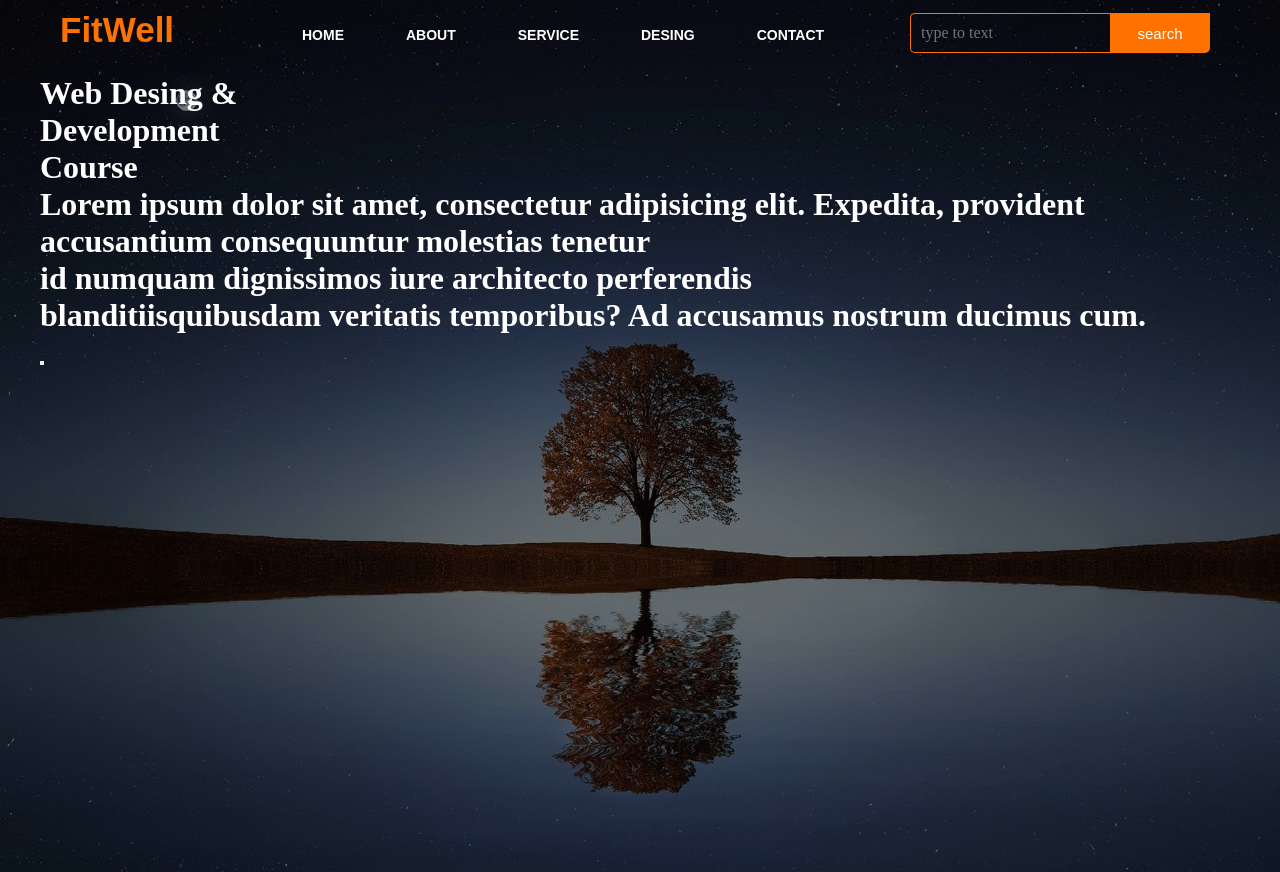
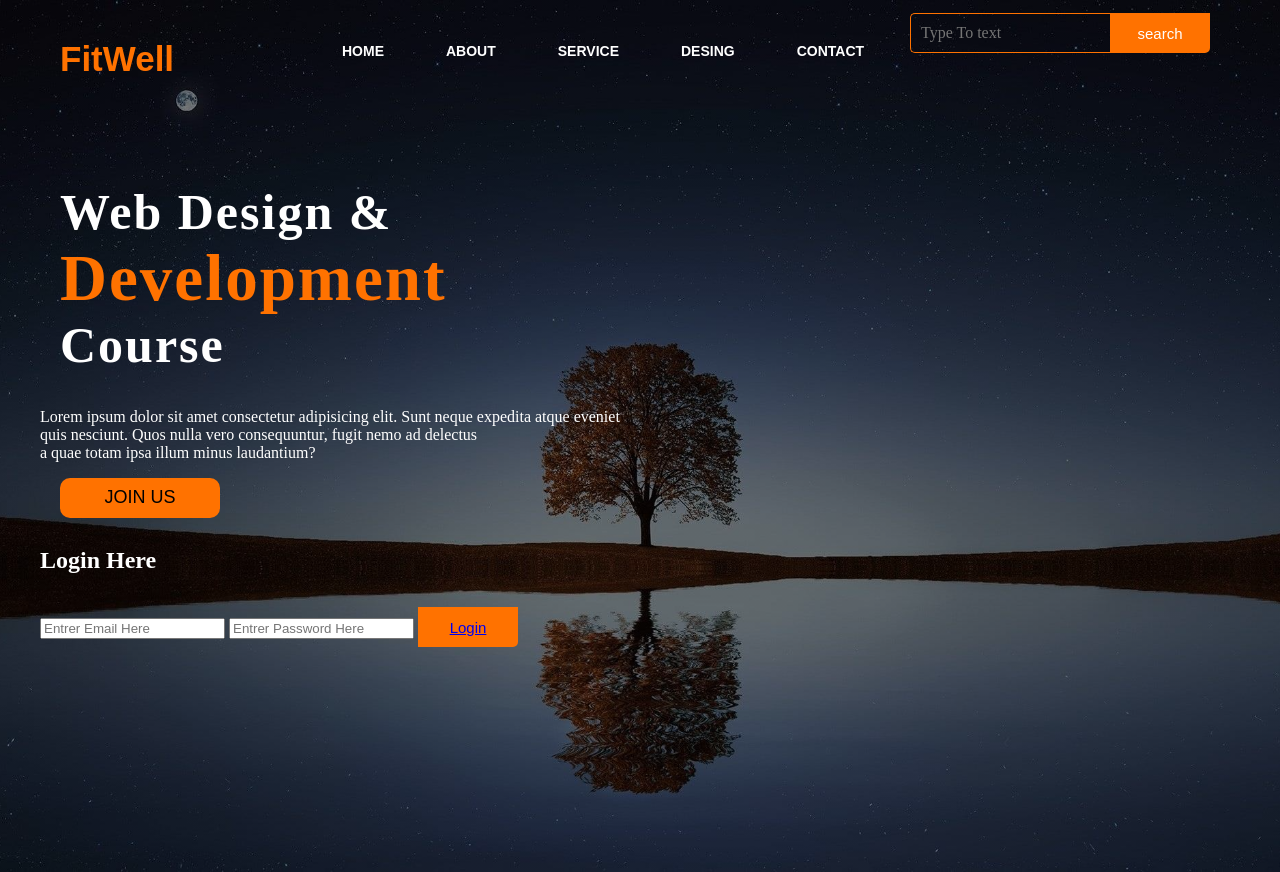
Before and after one commit to Omar-network/WebPage, a plain HTML site: page index.html in a window 1280 px wide. Drawn offline with Linux system fonts and the light colour scheme.

Commit message:
Added form

```diff
--- a/index.html
+++ b/index.html
@@ -24,17 +24,24 @@
                 </ul>
             </div>
             <div class="search">
-                <input class="srch" type="search" name="" placeholder="type to text">
+                <input class="srch" type="search" name="" placeholder="Type To text">
                 <a href="#"> <button class="btn">search</button></a>
             </div>
         </div>
           <div class="content">
-            <h1>Web</1> Desing & <br><span>Development <br>Course</span>
-                <p class="par">Lorem ipsum dolor sit amet, consectetur adipisicing elit. Expedita, provident accusantium consequuntur molestias tenetur
-                    <br> id numquam dignissimos iure architecto perferendis
-                    <br> blanditiisquibusdam veritatis temporibus? Ad accusamus nostrum ducimus cum.</p>
+                 <h1>Web Design & <br><span>Development</span> <br>Course</h1>
+                 <p class="par">Lorem ipsum dolor sit amet consectetur adipisicing elit. Sunt neque
+                 expedita atque eveniet <br> quis nesciunt. Quos nulla vero consequuntur, fugit nemo ad delectus
+                <br> a quae totam ipsa illum minus laudantium?</p>
 
-                    <button class="cn"><a href="#"></a></button>
+              <button class="cn"><a href="#">JOIN US</a></button>
+
+              <div class="form">
+                <h2>Login Here</h2>
+                <input type="email" name="email" placeholder="Entrer Email Here">
+                <input type="password" name="" placeholder="Entrer Password Here">
+                <button class="btn"><a href="#">Login</a></button>
+              </div>
 
           </div>
     </div>
--- a/style.css
+++ b/style.css
@@ -1,14 +1,15 @@
-*{
+body{
     margin: 0;
     padding: 0;
 
 }
 .main{
     width: 100%;
-    background: linear-gradient(to top, rgba(0,0,0,0.5)50%,rgba(0,0,0,0.5)50%), url(1.jpg);
+    background: linear-gradient(to top, rgba(0,0,0,0.5) 50%, rgba(0,0,0,0.5) 50%), url('1.jpg');
     background-position: center;
     background-size: cover;
     height: 109vh;
+    background-repeat: no-repeat;
 }
 .navbar{
     width: 1200px;
@@ -51,7 +52,7 @@ ul li a{
     color: #fff;
     font-family: Arial;
     font-weight: bold;
-    transition: o.4s ease-in-out;
+    transition: 0.4s ease-in-out;
 }
 
 ul li a:hover{
@@ -94,7 +95,7 @@ ul li a:hover{
 .btn:focus{
     outline: none;
 }
-srch.focus{
+.srch.focus{
     outline: none;
 }
 .content{
@@ -105,16 +106,43 @@ srch.focus{
     position: relative;
 }
 .content.par{
-    padding-left: 29px;
+    padding-left: 20px;
     padding-bottom: 25px;
-     font-family:Arial;
-     letter-spacing: 1.2px;
-     line-height: 30px;
+    font-family: Arial;
+    letter-spacing: 1.2px;
+    line-height: 30px;
 }
-.content.h1{
+.content h1{
     font-family: 'Times New Roman';
     font-size: 50px;
     padding-left: 20px;
     margin-top: 9%;
     letter-spacing: 2px;
 }
+
+.content .cn{
+    width: 160px;
+    height: 40px;
+    background: #ff7200;
+    border: none;
+    margin-bottom: 10px;
+    margin-left: 20px;
+    font-size: 18px;
+    border-radius: 10px;
+    cursor: pointer;
+    transition: .4s ease;
+}
+
+.content .cn a{
+    text-decoration: none;
+    color: #000;
+    transition: .3s ease;
+}
+.cn:hover{
+    background-color: #fff;
+
+}
+.content span{
+    color: #ff7200;
+    font-size: 65px
+}
```
